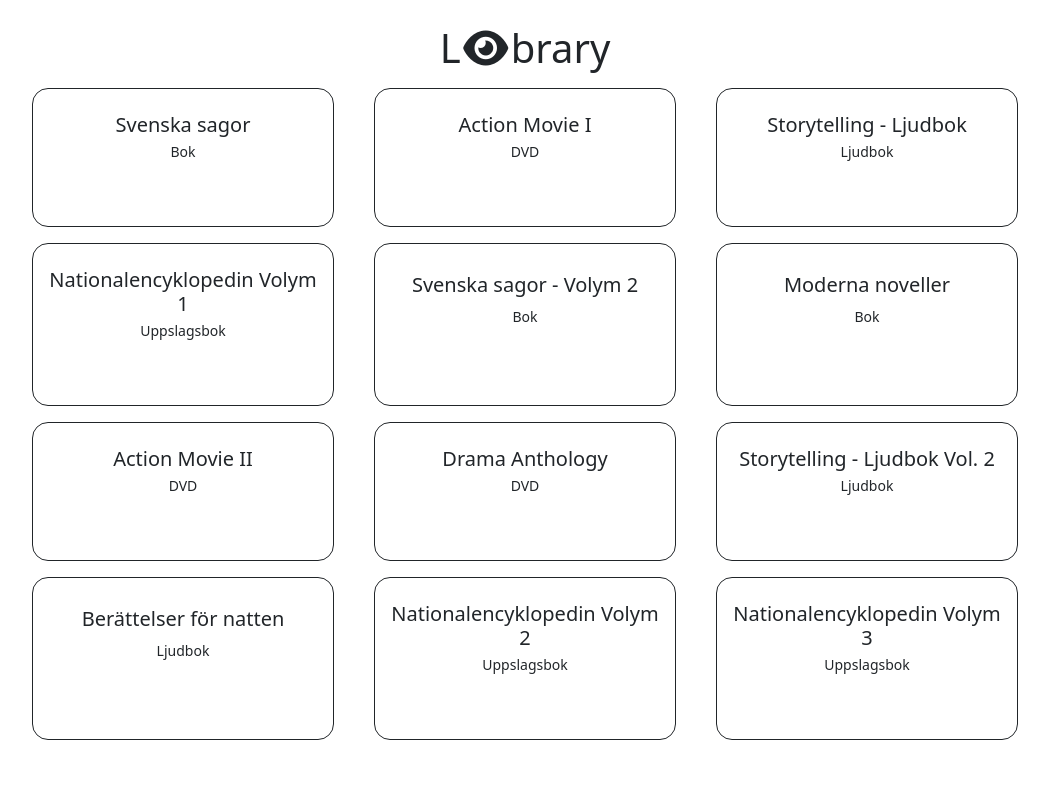
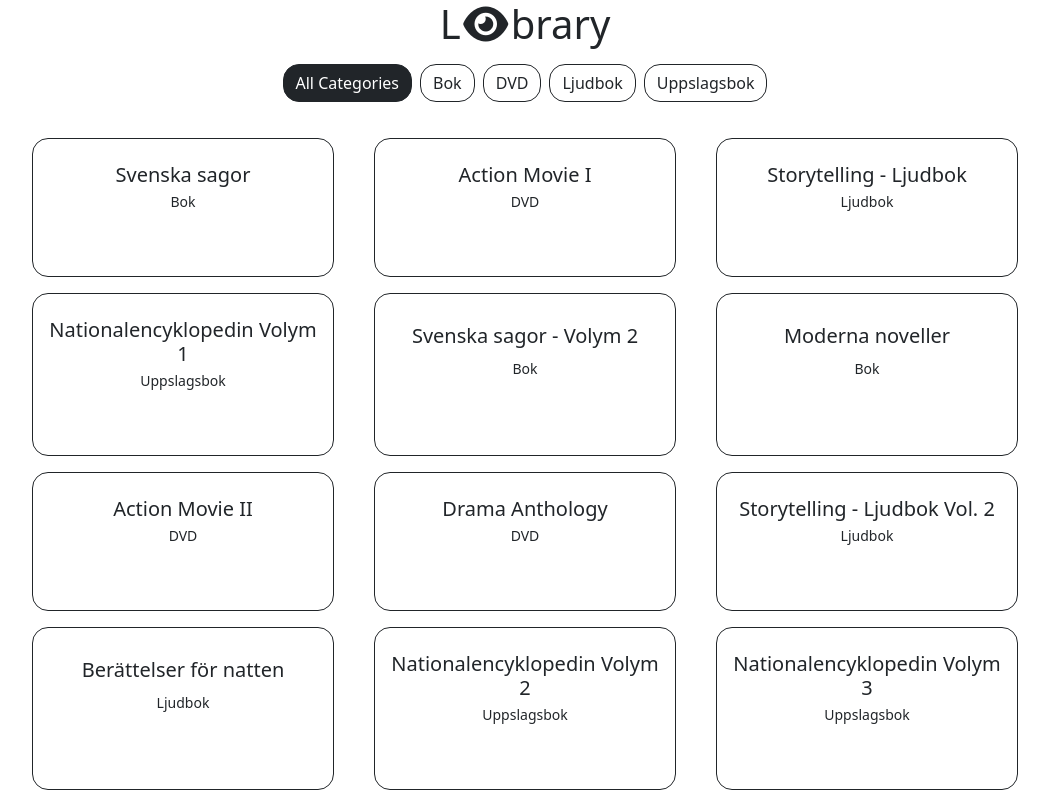
Before and after one commit to Socias93/leyebrary, a React (Vite) app: page / in a window 1280 px wide. Shown: the whole page, without its empty margins (115-1164 px from the left). Built offline with nearby package versions, Linux system fonts and the light colour scheme.

Commit message:
created listgroup with functionality to sort based on item.category._id

```diff
--- a/src/App.tsx
+++ b/src/App.tsx
@@ -1,23 +1,39 @@
 import { useState } from "react";
 import "./App.css";
 import { getItems } from "./services/fakeFoodService";
+import Listgroup from "./components/Listgroup";
+import { Category, getCategories } from "./services/fakeCategoryService";
+
+const DEFAULT_CATEGORY: Category = { _id: "", name: "All Categories" };
 
 function App() {
   const [items, setItems] = useState(getItems());
+  const [selectedCategory, setSelectedCategory] = useState(DEFAULT_CATEGORY);
+
+  let filtredItems = selectedCategory._id
+    ? items.filter((item) => item.category._id === selectedCategory._id)
+    : items;
 
   const eye = <i className="fa-solid fa-eye"></i>;
   return (
     <>
+      <div className="d-grid justify-content-center">
+        <h1 className="text-center">L{eye}brary </h1>
+        <div className="d-flex">
+          <Listgroup
+            items={[DEFAULT_CATEGORY, ...getCategories()]}
+            onCategorySelect={setSelectedCategory}
+            selectedCategory={selectedCategory}
+          />
+        </div>
+      </div>
       <div className="d-flex justify-content-center row row cols-4 text-center mt-4 ">
-        <h1>L{eye}brary </h1>
-        {items.map((i) => (
+        {filtredItems.map((i) => (
           <div key={i._id} className="col-3 m-2">
             <div className="d-grid justify-content-center h-100 p-3 border border-dark rounded-4 ">
               <div className="position-relative"></div>
               <h5 className="mt-2 mb-1">{i.title}</h5>
               <p className="small mb-0">{i.category.name}</p>
-              <p className="small mb-0">{i.isBorrowable}</p>
-
               <div className="d-flex justify-content-between m-4"></div>
             </div>
           </div>
--- /dev/null
+++ b/src/components/Listgroup.tsx
@@ -0,0 +1,26 @@
+import { Category } from "../services/fakeCategoryService";
+
+interface Props {
+  items: Category[];
+  selectedCategory: Category;
+  onCategorySelect(category: Category): void;
+}
+
+function Listgroup({ items, onCategorySelect, selectedCategory }: Props) {
+  return (
+    <>
+      {items.map((item) => (
+        <button
+          onClick={() => onCategorySelect(item)}
+          key={item._id}
+          className={`mt-2 btn btn-outline-dark rounded-4 m-1 ${
+            item._id === selectedCategory._id ? "active" : ""
+          }   `}>
+          {item.name}
+        </button>
+      ))}
+    </>
+  );
+}
+
+export default Listgroup;
```
